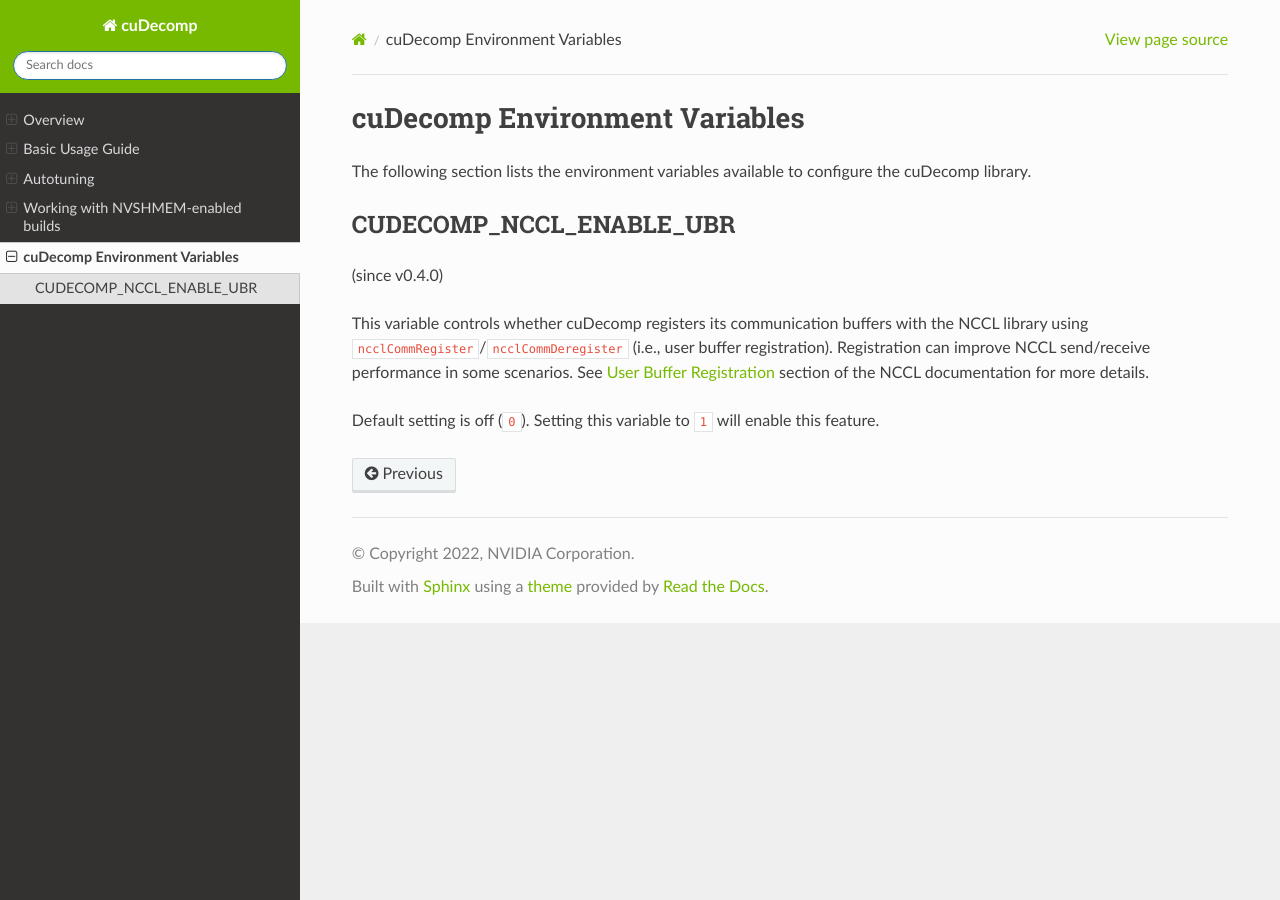
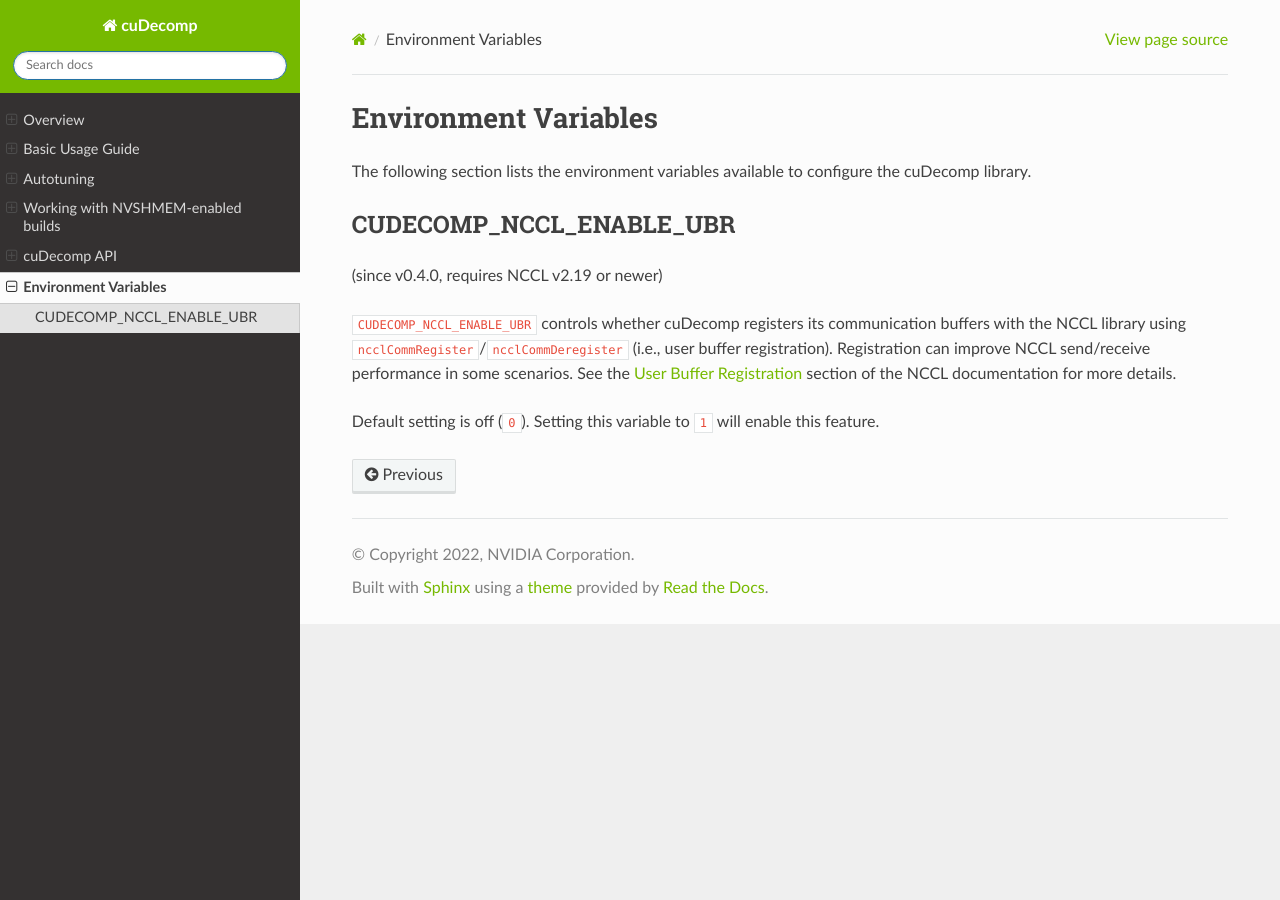
Before and after one commit to NVIDIA/cuDecomp, a Sphinx documentation site: the page built from docs/env_vars.rst, in a window 1280 px wide. Built offline with Sphinx 7.4.7 and the Read the Docs theme 2.0.0, drawn with Linux system fonts in a browser that asks for light colours.

Commit message:
Update docs.

```diff
--- a/docs/env_vars.rst
+++ b/docs/env_vars.rst
@@ -1,16 +1,16 @@
 .. _env-var-section-ref:
 
-cuDecomp Environment Variables
+Environment Variables
 ==============================
 
 The following section lists the environment variables available to configure the cuDecomp library.
 
 CUDECOMP_NCCL_ENABLE_UBR
 ------------------------
-(since v0.4.0)
+(since v0.4.0, requires NCCL v2.19 or newer)
 
-This variable controls whether cuDecomp registers its communication buffers with the NCCL library using :code:`ncclCommRegister`/:code:`ncclCommDeregister` (i.e., user buffer registration).
-Registration can improve NCCL send/receive performance in some scenarios. See `User Buffer Registration <https://docs.nvidia.com/deeplearning/nccl/user-guide/docs/usage/bufferreg.html>`_
+:code:`CUDECOMP_NCCL_ENABLE_UBR` controls whether cuDecomp registers its communication buffers with the NCCL library using :code:`ncclCommRegister`/:code:`ncclCommDeregister` (i.e., user buffer registration).
+Registration can improve NCCL send/receive performance in some scenarios. See the `User Buffer Registration <https://docs.nvidia.com/deeplearning/nccl/user-guide/docs/usage/bufferreg.html>`_
 section of the NCCL documentation for more details.
 
 Default setting is off (:code:`0`). Setting this variable to :code:`1` will enable this feature.
--- a/docs/index.rst
+++ b/docs/index.rst
@@ -29,6 +29,7 @@ Table of Contents
    basic_usage
    autotuning
    nvshmem
+   api
    env_vars
 
 
```
